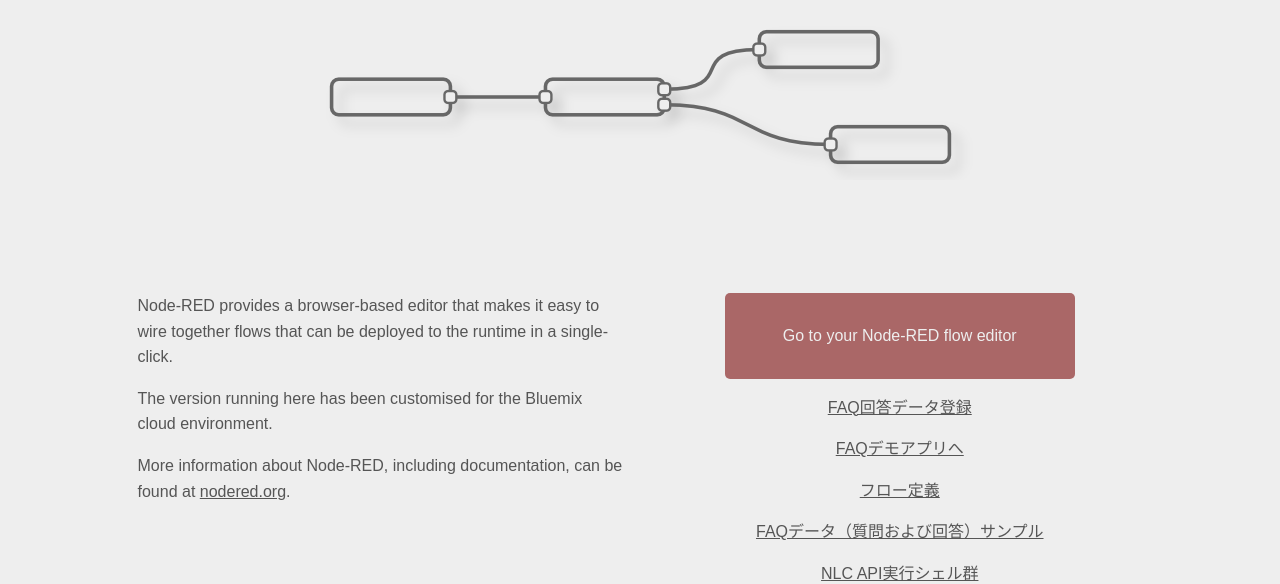
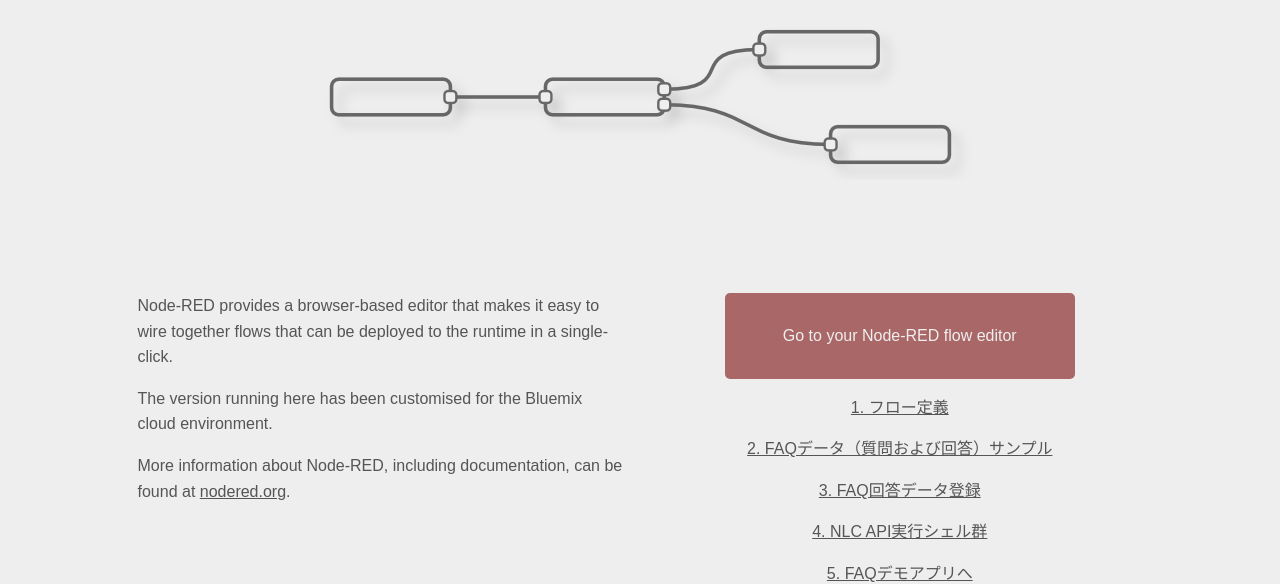
Before and after one commit to prismboy/faq-demo, a website: page public/index.html in a window 1280 px wide. Shown: the part 217-801 px from the top of the page. Drawn offline with nearby package versions, Linux system fonts and the light colour scheme; no server answers.

Commit message:
トップページの構築手順を整理

```diff
--- a/public/index.html
+++ b/public/index.html
@@ -47,11 +47,11 @@
         <div class="col-1-2">
             <div class="content blurb">
                 <p style="text-align: center"><a style="width:350px;" class="button" href="red/">Go to your Node-RED flow editor</a></p>
-                <p style="text-align: center"><a href="/addAnswers">FAQ回答データ登録</a></p>
-                <p style="text-align: center"><a href="/faq/">FAQデモアプリへ</a></p>
-                <p style="text-align: center"><a href="/flow/">フロー定義</a></p>
-                <p style="text-align: center"><a href="/sample/">FAQデータ（質問および回答）サンプル</a></p>
-                <p style="text-align: center"><a href="/commands/">NLC API実行シェル群</a></p>
+                <p style="text-align: center"><a href="/flow/">1. フロー定義</a></p>
+                <p style="text-align: center"><a href="/sample/">2. FAQデータ（質問および回答）サンプル</a></p>
+                <p style="text-align: center"><a href="/addAnswers">3. FAQ回答データ登録</a></p>
+                <p style="text-align: center"><a href="/commands/">4. NLC API実行シェル群</a></p>
+                <p style="text-align: center"><a href="/faq/">5. FAQデモアプリへ</a></p>
                 <p class="insecure hide" style="text-align: center"><a href="#password-protecting">Learn how to password-protect your instance</a></p>
                 <p style="text-align: center"><a href="#custom">Learn how to customise Node-RED</a></p>
             </div>
```
